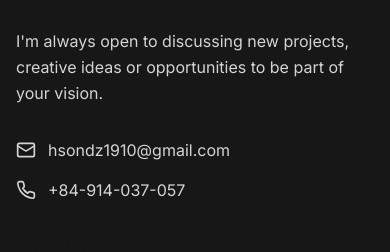
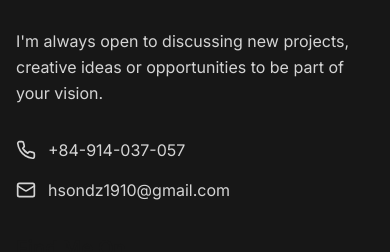
Before and after one commit to hsondz1910/phamhoangson.dev, a React (Vite) app: page / in a window 390 px wide. Shown: the part 6040-6292 px from the top of the page. Built offline with nearby package versions, Linux system fonts and the light colour scheme.

Commit message:
swap the order of Phone and Mail

```diff
--- a/src/components/sections/Contact.tsx
+++ b/src/components/sections/Contact.tsx
@@ -8,10 +8,10 @@ const Contact: React.FC = () => {
     switch (iconName) {
       case 'Github':
         return <Github size={24} />;
+      case 'Phone':
+        return <Phone size={24} />;
       case 'Mail':
         return <Mail size={24} />;
-      case 'Phone':
-        return <Phone size={24} />;
       default:
         return null;
     }
@@ -34,18 +34,18 @@ const Contact: React.FC = () => {
 
               <div className="space-y-4 mb-8">
                 <a
+                    href="tel:+84914037057"
+                    className="flex items-center gap-3 text-neutral-300 hover:text-primary-400 transition-colors"
+                >
+                  <Phone size={20} />
+                  <span>+84-914-037-057</span>
+                </a>
+                <a
                   href="mailto:hsondz1910@gmail.com"
                   className="flex items-center gap-3 text-neutral-300 hover:text-primary-400 transition-colors"
                 >
                   <Mail size={20} />
                   <span>hsondz1910@gmail.com</span>
-                </a>
-                <a
-                  href="tel:+84914037057"
-                  className="flex items-center gap-3 text-neutral-300 hover:text-primary-400 transition-colors"
-                >
-                  <Phone size={20} />
-                  <span>+84-914-037-057</span>
                 </a>
               </div>
 
```
